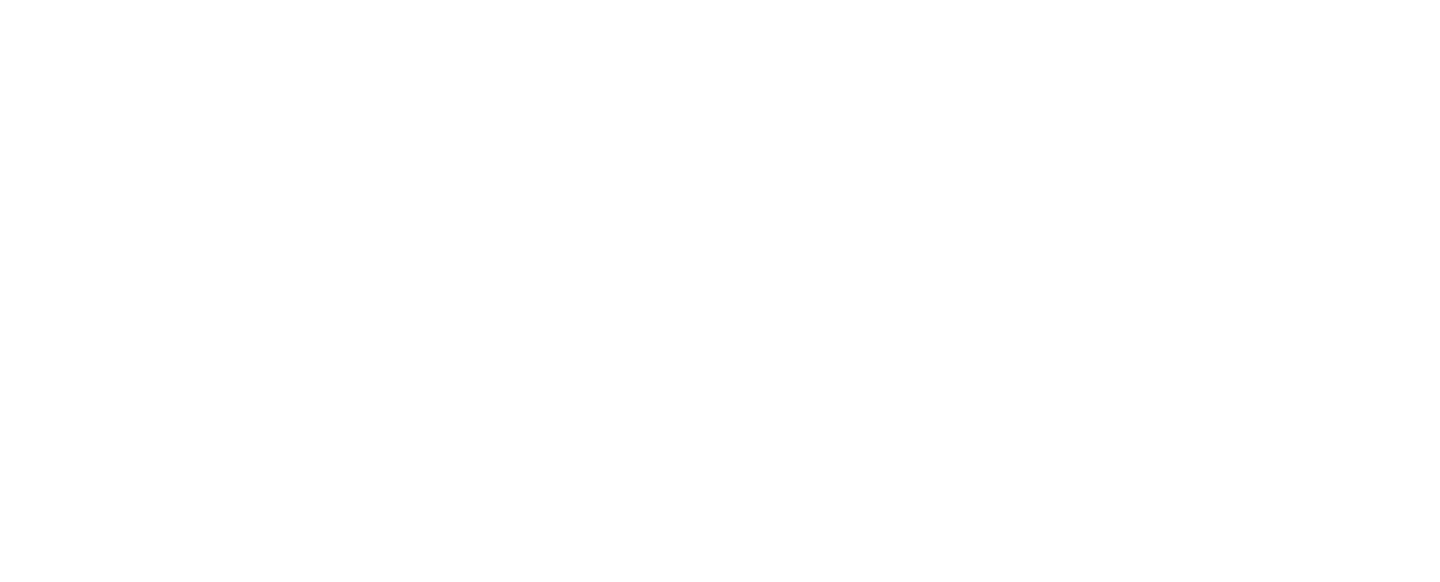
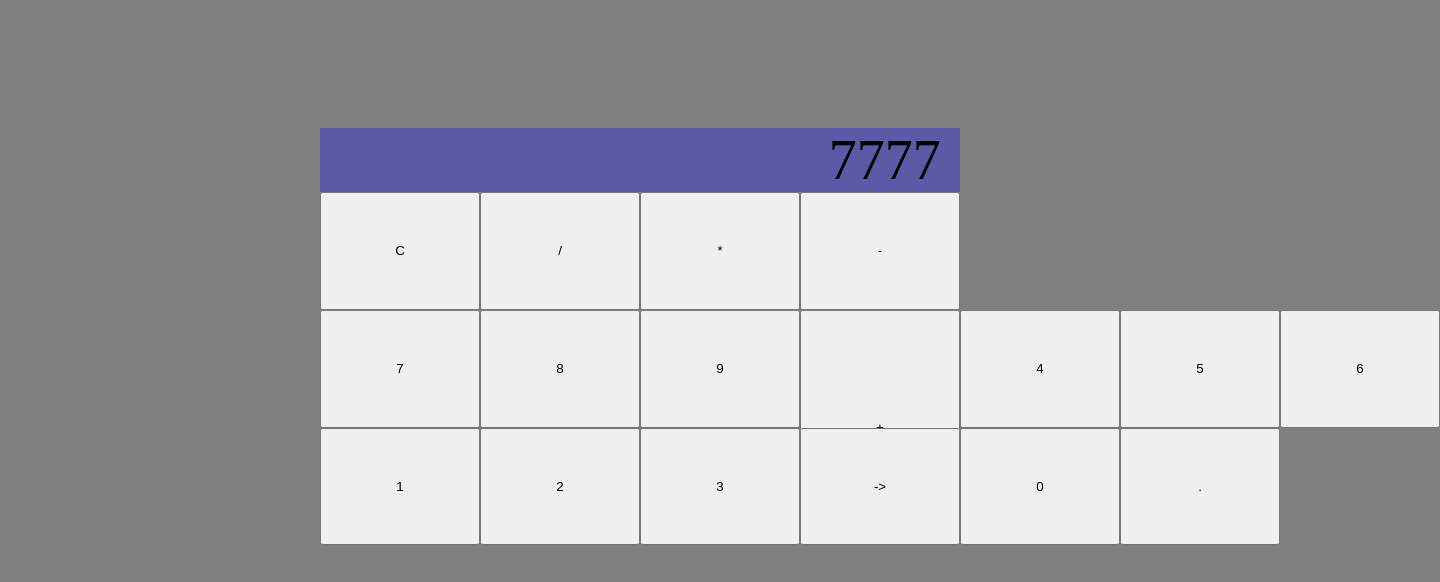
Before and after one commit to WanHanzoni/calculator, a plain HTML site: page index.html in a window 1280 px wide. Shown: the whole page, 1440 px wide, since content can reach past the window. Drawn offline with Linux system fonts and the light colour scheme.

Commit message:
Basic HTML and Css Calculator plan

```diff
--- a/index.html
+++ b/index.html
@@ -4,11 +4,39 @@
 <head>
     <meta charset="UTF-8" name="viewport" content="width=device-width, initial-scale=1.0">
     <script src="javascript.js" defer></script>
+    <link rel="stylesheet" href="styles.css">
     <title>Calculator</title>
 </head>
 
 <body>
-
+    <div id="head">
+        <div id="display">7777</div>
+    </div>
+    <div id="container">
+        <div>
+            <button>C</button>
+            <button>/</button>
+            <button>*</button>
+            <button>-</button>
+        </div>
+        <div>
+            <button>7</button>
+            <button>8</button>
+            <button>9</button>
+            <button style="flex: 0 0 200%">+</button>
+            <button>4</button>
+            <button>5</button>
+            <button>6</button>
+        </div>
+        <div>
+            <button>1</button>
+            <button>2</button>
+            <button>3</button>
+            <button>-></button>
+            <button>0</button>
+            <button>.</button>
+        </div>
+    </div>
 </body>
 
 </html>
--- a/javascript.js
+++ b/javascript.js
@@ -0,0 +1,7 @@
+let memoryNumber = 0;
+
+function operatorAdd(numA, numB) {
+    return numA + numB
+}
+
+console.log(operatorAdd(4, 5));
--- /dev/null
+++ b/styles.css
@@ -0,0 +1,46 @@
+body {
+    background-color: grey;
+    display: flex;
+    width: 50vw;
+    height: 50vh;
+    flex-direction: column;
+    justify-self: center;
+    margin: 10%;
+
+    div {
+        display: flex;
+        flex-direction: column;
+        height: 100%;
+        width: 100%;
+    }
+}
+
+#head {
+    flex-direction: row;
+}
+
+#display {
+    background-color: rgb(0 0 256 / 30%);
+    flex-wrap: wrap;
+    justify-content: flex-end;
+    align-content: flex-end;
+    padding-right: 3%;
+    font-size: 7vh;
+}
+
+#container {
+    flex: 0 0 80%;
+    flex-wrap: wrap;
+
+    div {
+        flex-wrap: wrap;
+        width: 25%;
+        height: 33%;
+
+    }
+}
+
+button {
+    width: 100%;
+    height: 100%;
+}
```
